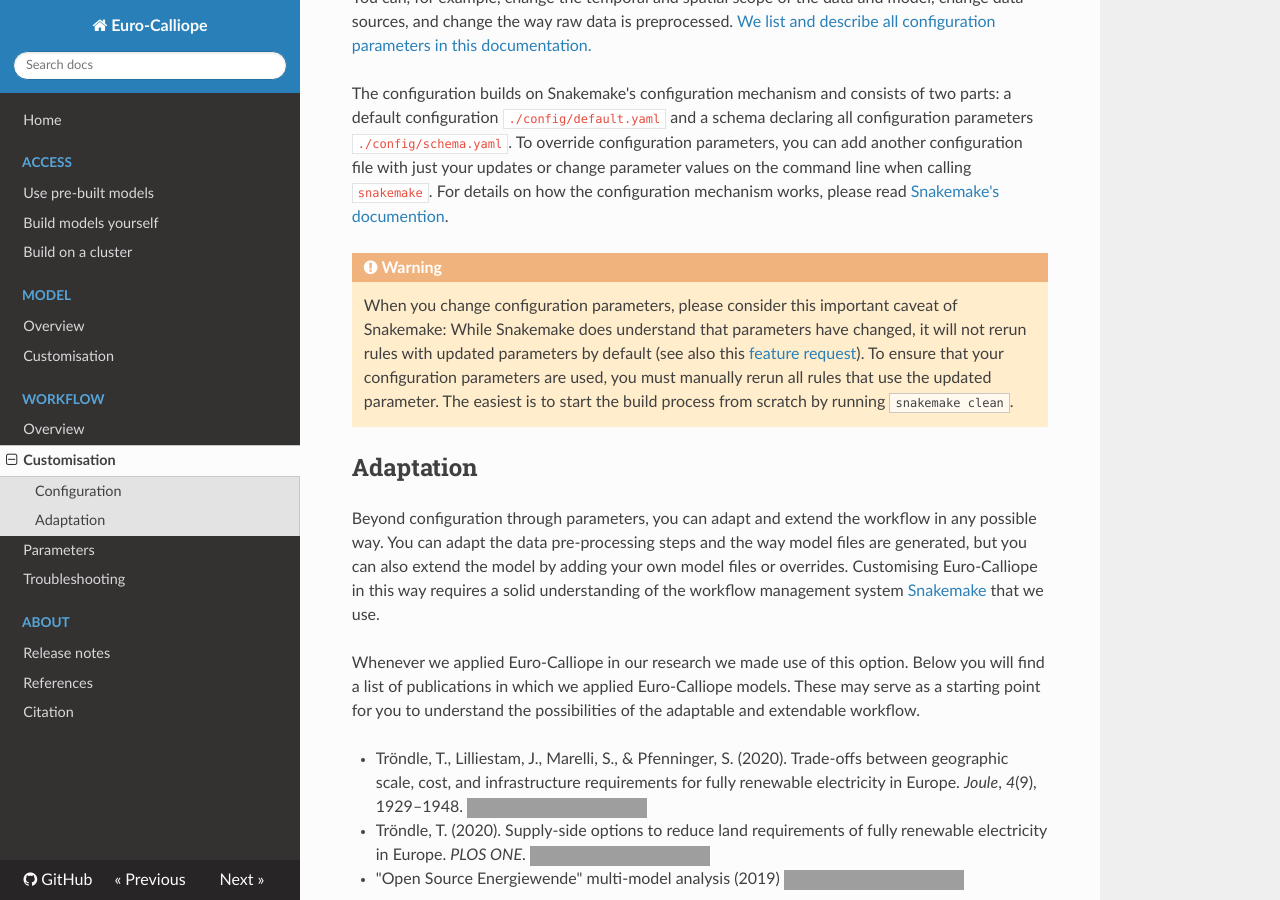
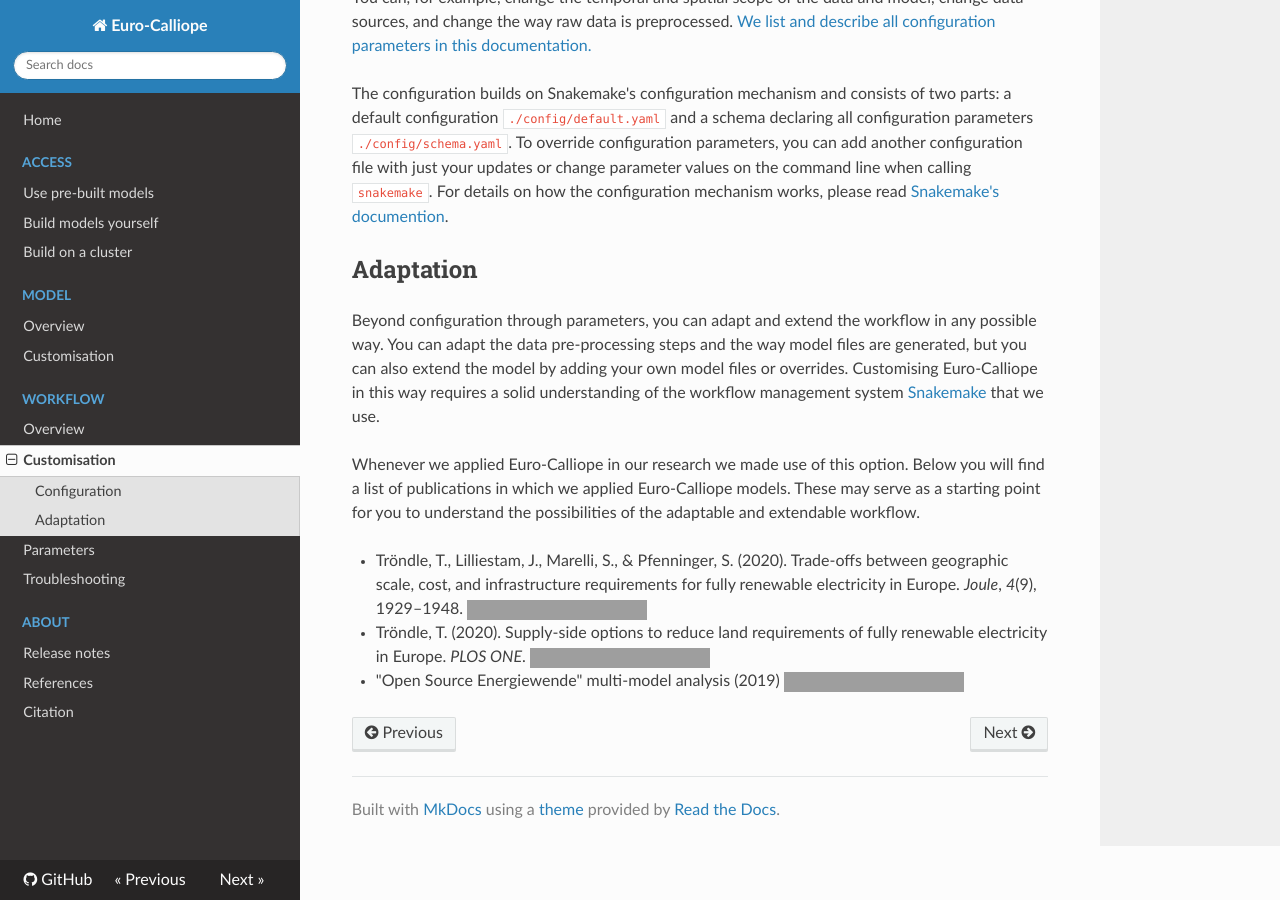
Before and after one commit to calliope-project/euro-calliope, an MkDocs documentation site: the page built from docs/workflow/customisation.md, in a window 1280 px wide and 900 px high, scrolled down 398 px, cut to the strip 0-900 px from the top of the window. Built offline with MkDocs 1.6.1, drawn with Linux system fonts in a browser that asks for light colours; nearby versions of some CDN libraries; grey boxes are pictures that could not be loaded.

Commit message:
Update default profile to be a workflow-profile
Default profile (in `profiles/default`) is now the default workflow profile. Snakemake activates it automatically using the name. This allows the user to inject other profile parameters using the `--profile` cli option. This also allows us to provide the conda configuration as an addition to, rather than a replacement of, the default profile.

Fixes #268

```diff
--- a/docs/workflow/customisation.md
+++ b/docs/workflow/customisation.md
@@ -13,19 +13,13 @@
 
 The configuration builds on Snakemake's configuration mechanism and consists of two parts: a default configuration `./config/default.yaml` and a schema declaring all configuration parameters `./config/schema.yaml`.
 To override configuration parameters, you can add another configuration file with just your updates or change parameter values on the command line when calling `snakemake`.
-For details on how the configuration mechanism works, please read [Snakemake's documention](https://snakemake.readthedocs.io/en/v6.1.1/snakefiles/configuration.html).
-
-!!! warning
-    When you change configuration parameters, please consider this important caveat of Snakemake:
-    While Snakemake does understand that parameters have changed, it will not rerun rules with updated parameters by default (see also this [feature request](https://github.com/snakemake/snakemake/issues/976)).
-    To ensure that your configuration parameters are used, you must manually rerun all rules that use the updated parameter.
-    The easiest is to start the build process from scratch by running `snakemake clean`.
+For details on how the configuration mechanism works, please read [Snakemake's documention](https://snakemake.readthedocs.io/en/v8.10.7/snakefiles/configuration.html).
 
 ## Adaptation
 
 Beyond configuration through parameters, you can adapt and extend the workflow in any possible way.
 You can adapt the data pre-processing steps and the way model files are generated, but you can also extend the model by adding your own model files or overrides.
-Customising Euro-Calliope in this way requires a solid understanding of the workflow management system [Snakemake](https://snakemake.readthedocs.io/en/v6.1.1/index.html) that we use.
+Customising Euro-Calliope in this way requires a solid understanding of the workflow management system [Snakemake](https://snakemake.readthedocs.io/en/v8.10.7/index.html) that we use.
 
 Whenever we applied Euro-Calliope in our research we made use of this option.
 Below you will find a list of publications in which we applied Euro-Calliope models.
--- a/environment.yaml
+++ b/environment.yaml
@@ -6,5 +6,3 @@
     - python=3.11
     - pycountry=18.12.8
     - snakemake-minimal=8.10.7
-variables:
-    SNAKEMAKE_PROFILE: ./profiles/default
```
Also changed, not shown: CHANGELOG.md (+1 -1 lines), docs/workflow/build-remote.md (+2 -2 lines), docs/workflow/overview.md (+1 -1 lines), docs/workflow/troubleshooting.md (+1 -1 lines), 1 other file.
